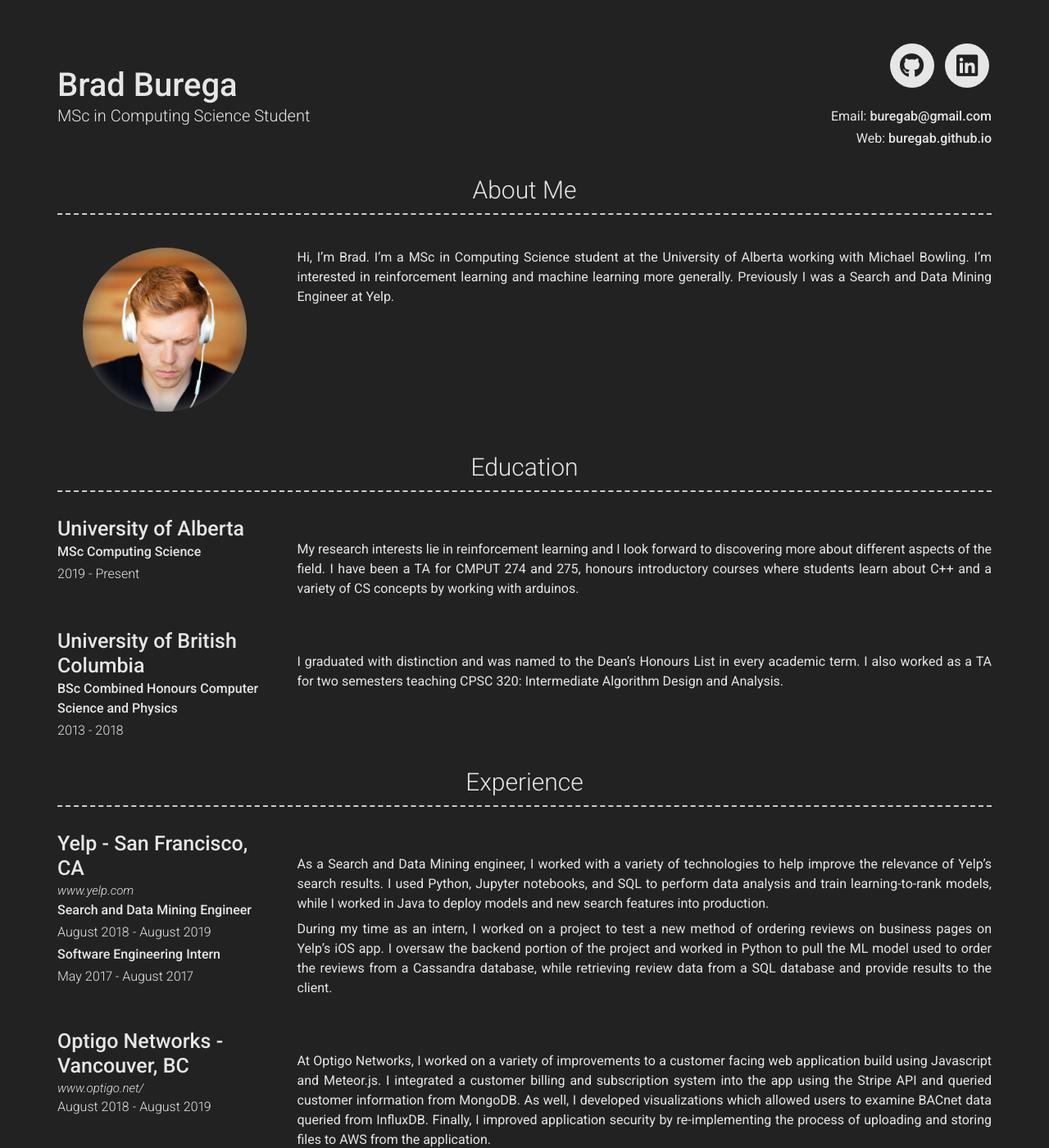
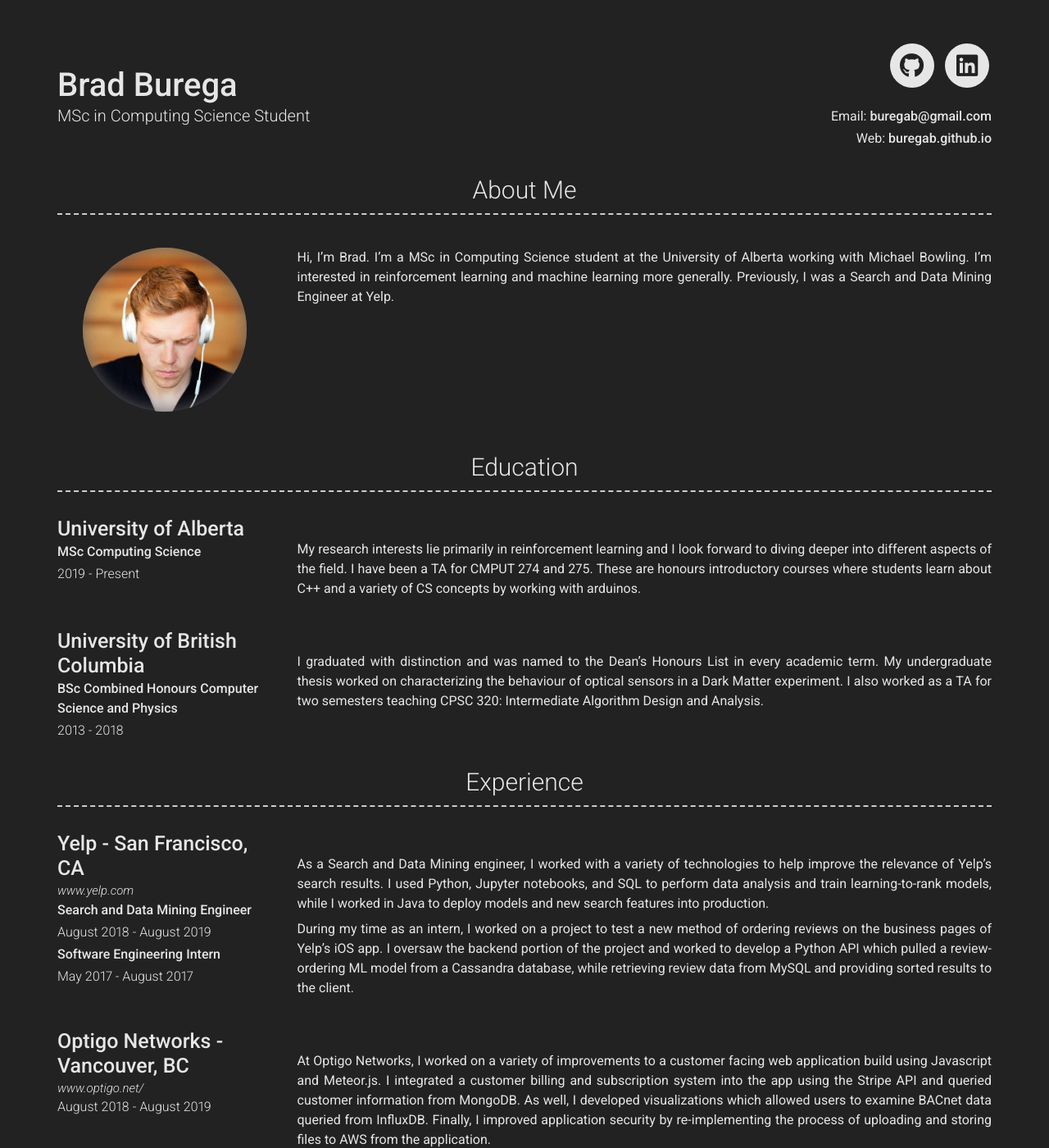
Before and after one commit to buregab/buregab.github.io, a Jekyll site: the page built from index.md, in a window 1280 px wide and 1400 px high. Shown: the whole window at 82% size. Built offline with Jekyll 4.4.1, drawn with Linux system fonts in a browser that asks for light colours; nearby versions of some CDN libraries.

Commit message:
Fix some grammatical mistake

```diff
--- a/_config.yml
+++ b/_config.yml
@@ -45,7 +45,7 @@ linkedin_username: brad-burega
 about_profile_image: images/profile.jpg
 about_content: | # this will include new lines to allow paragraphs
   Hi, I'm Brad. I'm a MSc in Computing Science student at the University of Alberta working with Michael Bowling. I'm interested in
-  reinforcement learning and machine learning more generally. Previously I was a Search and Data Mining Engineer at Yelp.
+  reinforcement learning and machine learning more generally. Previously, I was a Search and Data Mining Engineer at Yelp.
 
 
 # Projects Section
--- a/_data/education.yml
+++ b/_data/education.yml
@@ -4,8 +4,8 @@
   qualification: MSc Computing Science
   quote: >
   description: |
-    My research interests lie in reinforcement learning and I look forward to discovering more about different aspects of the field.
-    I have been a TA for CMPUT 274 and 275, honours introductory courses where students learn about C++ and a variety of CS concepts
+    My research interests lie primarily in reinforcement learning and I look forward to diving deeper into different aspects of the field.
+    I have been a TA for CMPUT 274 and 275. These are honours introductory courses where students learn about C++ and a variety of CS concepts
     by working with arduinos.
 - layout: left
   name: University of British Columbia
@@ -13,5 +13,6 @@
   qualification: BSc Combined Honours Computer Science and Physics
   quote: >
   description: |
-    I graduated with distinction and was named to the Dean's Honours List in every academic term.
-    I also worked as a TA for two semesters teaching CPSC 320: Intermediate Algorithm Design and Analysis.
+    I graduated with distinction and was named to the Dean's Honours List in every academic term. My undergraduate thesis worked on
+    characterizing the behaviour of optical sensors in a Dark Matter experiment. I also worked as a TA for two semesters
+    teaching CPSC 320: Intermediate Algorithm Design and Analysis.
--- a/_data/experience.yml
+++ b/_data/experience.yml
@@ -13,9 +13,9 @@
     I used Python, Jupyter notebooks, and SQL to perform data analysis and train learning-to-rank models, while I worked in Java to deploy
     models and new search features into production.
 
-    During my time as an intern, I worked on a project to test a new method of ordering reviews on business pages on Yelp's iOS app.
-    I oversaw the backend portion of the project and worked in Python to pull the ML model used to order the reviews from a Cassandra database,
-    while retrieving review data from a SQL database and provide results to the client.
+    During my time as an intern, I worked on a project to test a new method of ordering reviews on the business pages of Yelp's iOS app.
+    I oversaw the backend portion of the project and worked to develop a Python API which pulled a review-ordering ML model from a Cassandra database,
+    while retrieving review data from MySQL and providing sorted results to the client.
 
 - layout: left
   company: Optigo Networks - Vancouver, BC
```
